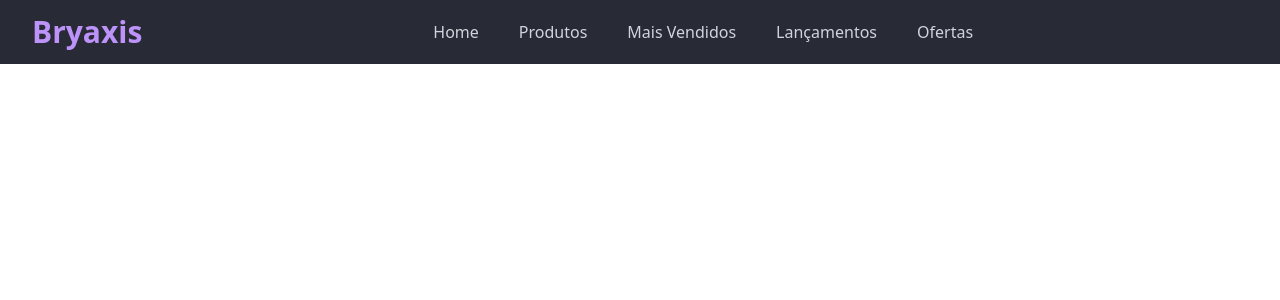
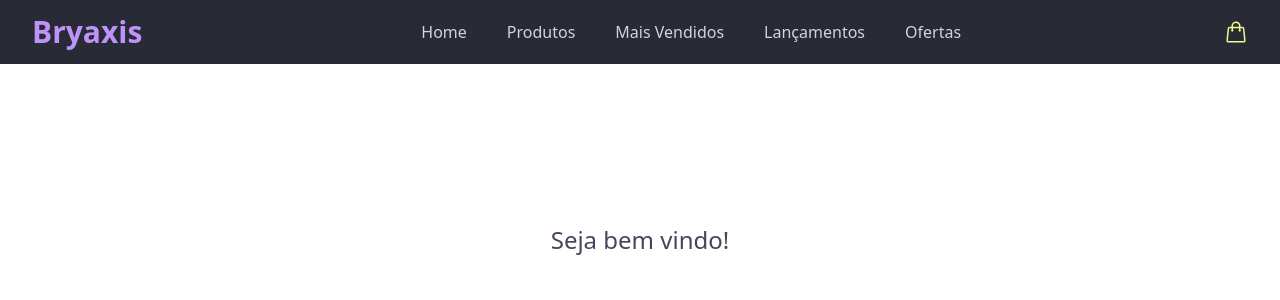
Before and after one commit to rebecaverasa/Bryaxis_Bookstore, a React (Vite) app: page / in a window 1280 px wide. Shown: the top 300 px of the page. Built offline with nearby package versions, Linux system fonts and the light colour scheme.

Commit message:
Landing, cartwidget, greeting added

```diff
--- a/src/App.jsx
+++ b/src/App.jsx
@@ -1,9 +1,11 @@
+import ItemListContainer from "./components/ItemListContainer"
 import Navbar from "./components/NavBar"
 
 function App() {
   return (
     <>
       <Navbar />
+      <ItemListContainer />
     </>
   )
 }
--- /dev/null
+++ b/src/components/CartWidget.jsx
@@ -0,0 +1,13 @@
+const CartWidget = () => {
+    return (
+        <div className="flex items-center">
+            <a href="carrinho" className="text-[#f1fa8c] hover:text-white">
+                <svg xmlns="http://www.w3.org/2000/svg" fill="none" viewBox="0 0 24 24" strokeWidth="1.5" stroke="currentColor" className="w-6 h-6">
+                    <path strokeLinecap="round" strokeLinejoin="round" d="M15.75 10.5V6a3.75 3.75 0 10-7.5 0v4.5m11.356-1.993l1.263 12c.07.665-.45 1.243-1.119 1.243H4.25a1.125 1.125 0 01-1.12-1.243l1.264-12A1.125 1.125 0 015.513 7.5h12.974c.576 0 1.059.435 1.119 1.007zM8.625 10.5a.375.375 0 11-.75 0 .375.375 0 01.75 0zm7.5 0a.375.375 0 11-.75 0 .375.375 0 01.75 0z" />
+                </svg>
+            </a>
+        </div>
+    );
+};
+
+export default CartWidget;
--- /dev/null
+++ b/src/components/Greeting.jsx
@@ -0,0 +1,9 @@
+const Greeting = () => {
+    return (
+        <div>
+            <h1 className="text-[#44475a] text-2xl font-medium text-center mt-40" >Seja bem vindo!</h1>
+        </div>
+    );
+};
+
+export default Greeting;
--- /dev/null
+++ b/src/components/ItemListContainer.jsx
@@ -0,0 +1,12 @@
+import Greeting from "./Greeting.jsx";
+
+function ItemListContainer() {
+
+    return (
+        <>
+            <Greeting />
+        </>
+    )
+}
+
+export default ItemListContainer;
--- a/src/components/NavBar.jsx
+++ b/src/components/NavBar.jsx
@@ -1,3 +1,5 @@
+import CartWidget from './CartWidget';
+
 const Navbar = () => {
     return (
         <nav className="bg-[#282a36]">
@@ -10,15 +12,16 @@ const Navbar = () => {
                     </div>
                     <div className="hidden md:block">
                         <div className="ml-10 flex items-baseline space-x-4">
-                            <a href="#" className="text-gray-300 hover:text-white px-3 py-2 rounded-md text-base font-medium">Home</a>
-                            <a href="#" className="text-gray-300 hover:text-white px-3 py-2 rounded-md text-base font-medium">Produtos</a>
-                            <a href="#" className="text-gray-300 hover:text-white px-3 py-2 rounded-md text-base font-medium">Mais Vendidos</a>
-                            <a href="#" className="text-gray-300 hover:text-white px-3 py-2 rounded-md text-base font-medium">Lançamentos</a>
-                            <a href="#" className="text-gray-300 hover:text-white px-3 py-2 rounded-md text-base font-medium">Ofertas</a>
+                            <a href="home" className="text-gray-300 hover:text-white px-3 py-2 rounded-md text-base font-medium">Home</a>
+                            <a href="produtos" className="text-gray-300 hover:text-white px-3 py-2 rounded-md text-base font-medium">Produtos</a>
+                            <a href="maisvendidos" className="text-gray-300 hover:text-white px-3 py-2 rounded-md text-base font-medium">Mais Vendidos</a>
+                            <a href="lancamentos" className="text-gray-300 hover:text-white px-3 py-2 rounded-md text-base font-medium">Lançamentos</a>
+                            <a href="ofertas" className="text-gray-300 hover:text-white px-3 py-2 rounded-md text-base font-medium">Ofertas</a>
                         </div>
                     </div>
                     <div className="hidden md:block">
                         <div className="ml-4 flex items-center md:ml-6">
+                            <CartWidget />
                         </div>
                     </div>
                 </div>
```
